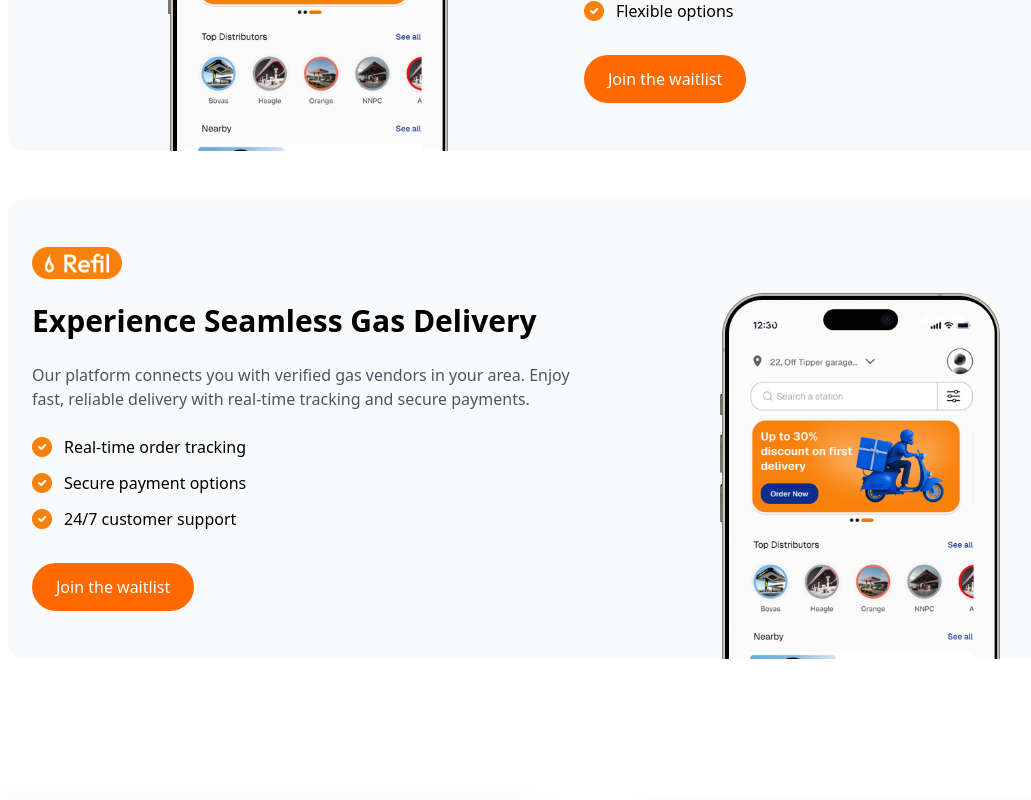
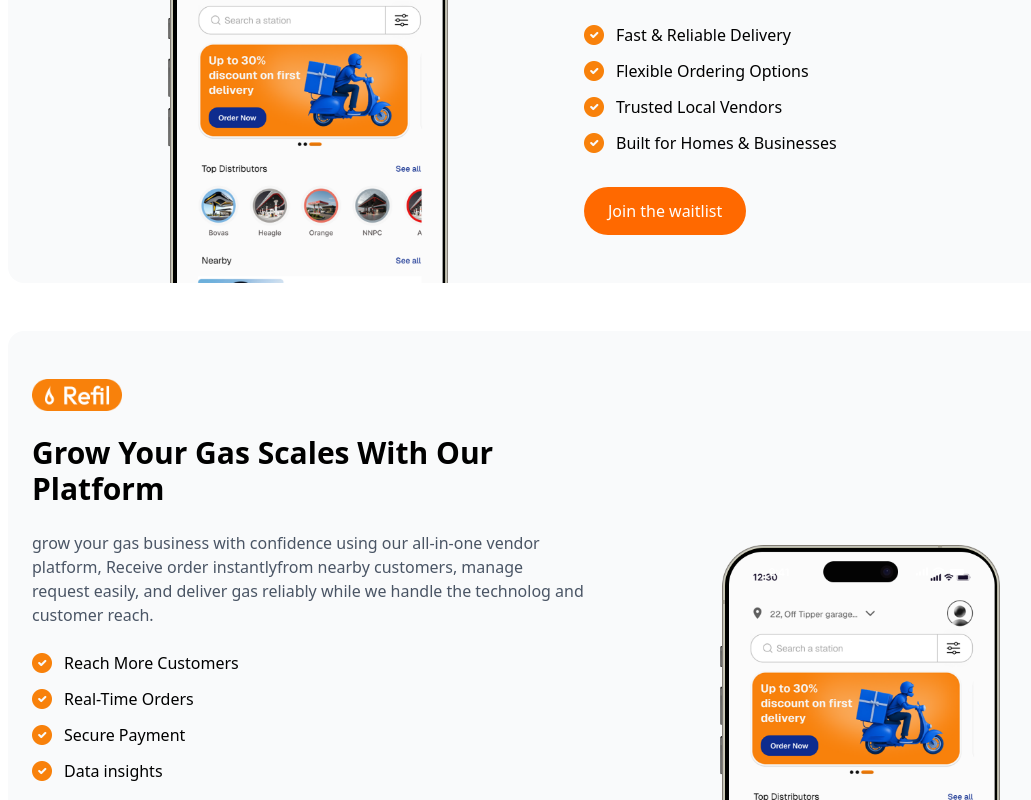
Before and after one commit to luxa-solution/refil-landing-page, a Next.js app: page / in a window 1280 px wide. Shown: the part 1920-2720 px from the top of the page, without its empty margins (56-1087 px from the left). Built offline with nearby package versions, Linux system fonts and the light colour scheme.

Commit message:
fix the correct text

```diff
--- a/components/sections/Features.tsx
+++ b/components/sections/Features.tsx
@@ -24,12 +24,11 @@ export default function Features({ onJoinClick }: FeaturesProps) {
               </div>
 
               <h2 className="text-3xl font-bold mb-6">
-                Experience Seamless Gas Delivery
+                Grow Your Gas Scales With Our Platform
               </h2>
 
               <p className="text-gray-600 mb-6">
-                Our platform connects you with verified gas vendors in your area.
-                Enjoy fast, reliable delivery with real-time tracking and secure payments.
+                grow your gas business with confidence using our all-in-one vendor platform, Receive order instantlyfrom nearby customers, manage request easily, and deliver gas reliably while we handle the technolog and customer reach.
               </p>
 
               <ul className="space-y-3 mb-8">
@@ -40,7 +39,7 @@ export default function Features({ onJoinClick }: FeaturesProps) {
                     width={20}
                     height={20}
                   />
-                  <span>Real-time order tracking</span>
+                  <span>Reach More Customers</span>
                 </li>
                 <li className="flex items-center gap-3">
                   <Image
@@ -49,7 +48,7 @@ export default function Features({ onJoinClick }: FeaturesProps) {
                     width={20}
                     height={20}
                   />
-                  <span>Secure payment options</span>
+                  <span>Real-Time Orders</span>
                 </li>
                 <li className="flex items-center gap-3">
                   <Image
@@ -58,7 +57,16 @@ export default function Features({ onJoinClick }: FeaturesProps) {
                     width={20}
                     height={20}
                   />
-                  <span>24/7 customer support</span>
+                  <span>Secure Payment</span>
+                </li>
+                <li className="flex items-center gap-3">
+                  <Image
+                    src="/icons/checklist.png"
+                    alt="Check"
+                    width={20}
+                    height={20}
+                  />
+                  <span>Data insights</span>
                 </li>
               </ul>
 
--- a/components/sections/Journey.tsx
+++ b/components/sections/Journey.tsx
@@ -22,7 +22,7 @@ export default function Journey({ onJoinClick }: { onJoinClick: () => void }) {
               <h2 className="text-3xl font-bold mb-6">
                 Your gas ordering journey starts here
               </h2>
-
+              <p className="text-gray-600 mb-6">order gas with confidence using our all-in-one-platform. Select trusted vendors, order instantly, and enjoy reliable doorstep delivery, anytime you need it.</p>
               <ul className="space-y-3 mb-8">
                 <li className="flex items-center gap-3">
                   <Image
@@ -31,7 +31,7 @@ export default function Journey({ onJoinClick }: { onJoinClick: () => void }) {
                     width={20}
                     height={20}
                   />
-                  <span>Fast delivery</span>
+                  <span>Fast & Reliable Delivery</span>
                 </li>
                 <li className="flex items-center gap-3">
                   <Image
@@ -40,7 +40,7 @@ export default function Journey({ onJoinClick }: { onJoinClick: () => void }) {
                     width={20}
                     height={20}
                   />
-                  <span>Trusted vendors</span>
+                  <span>Flexible Ordering Options</span>
                 </li>
                 <li className="flex items-center gap-3">
                   <Image
@@ -49,7 +49,16 @@ export default function Journey({ onJoinClick }: { onJoinClick: () => void }) {
                     width={20}
                     height={20}
                   />
-                  <span>Flexible options</span>
+                  <span>Trusted Local Vendors</span>
+                </li>
+                <li className="flex items-center gap-3">
+                  <Image
+                    src="/icons/checklist.png"
+                    alt="Check"
+                    width={20}
+                    height={20}
+                  />
+                  <span>Built for Homes & Businesses</span>
                 </li>
               </ul>
 
@@ -58,7 +67,7 @@ export default function Journey({ onJoinClick }: { onJoinClick: () => void }) {
 
             {/* Image column - Bottom on mobile, Right on desktop */}
             <div className="order-2 md:order-1 relative mt-8 md:mt-0">
-              {/* On desktop: Absolute bottom, On mobile: Normal flow */}
+              {/* On desktop */}
               <div className="md:absolute md:bottom-0 w-full">
                 <Image
                   src="/images/mobileImage-4.png"
```
